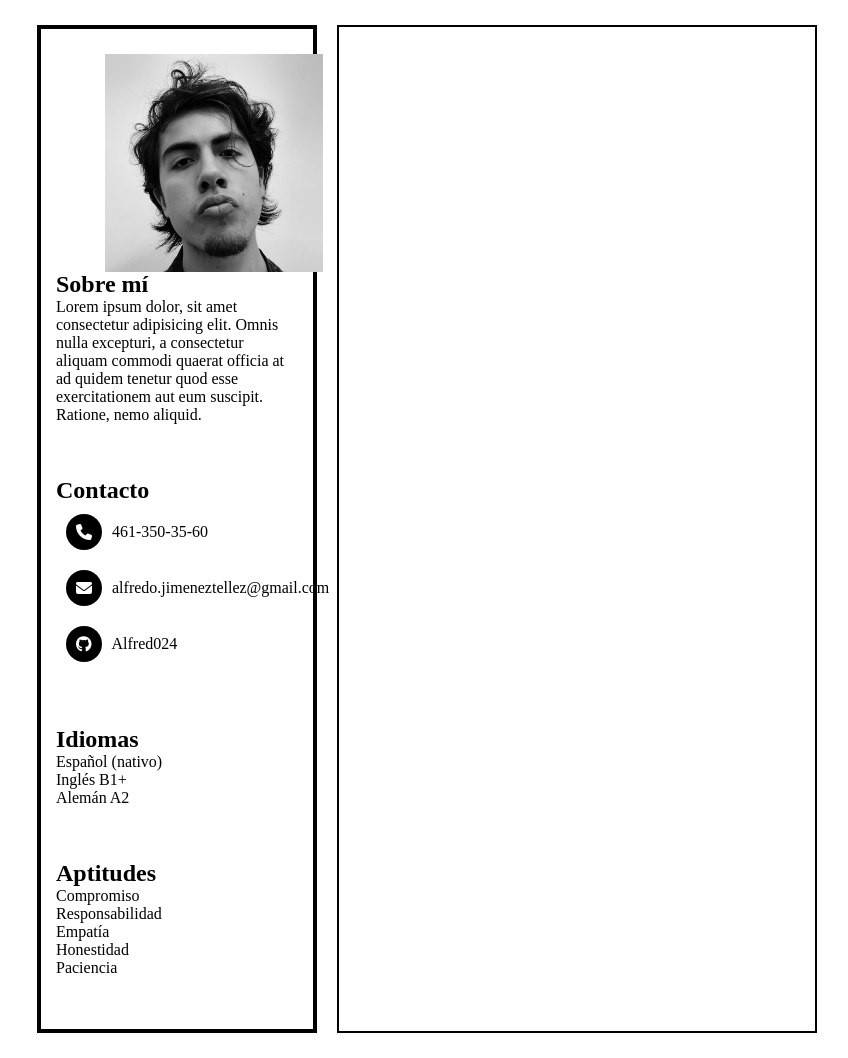
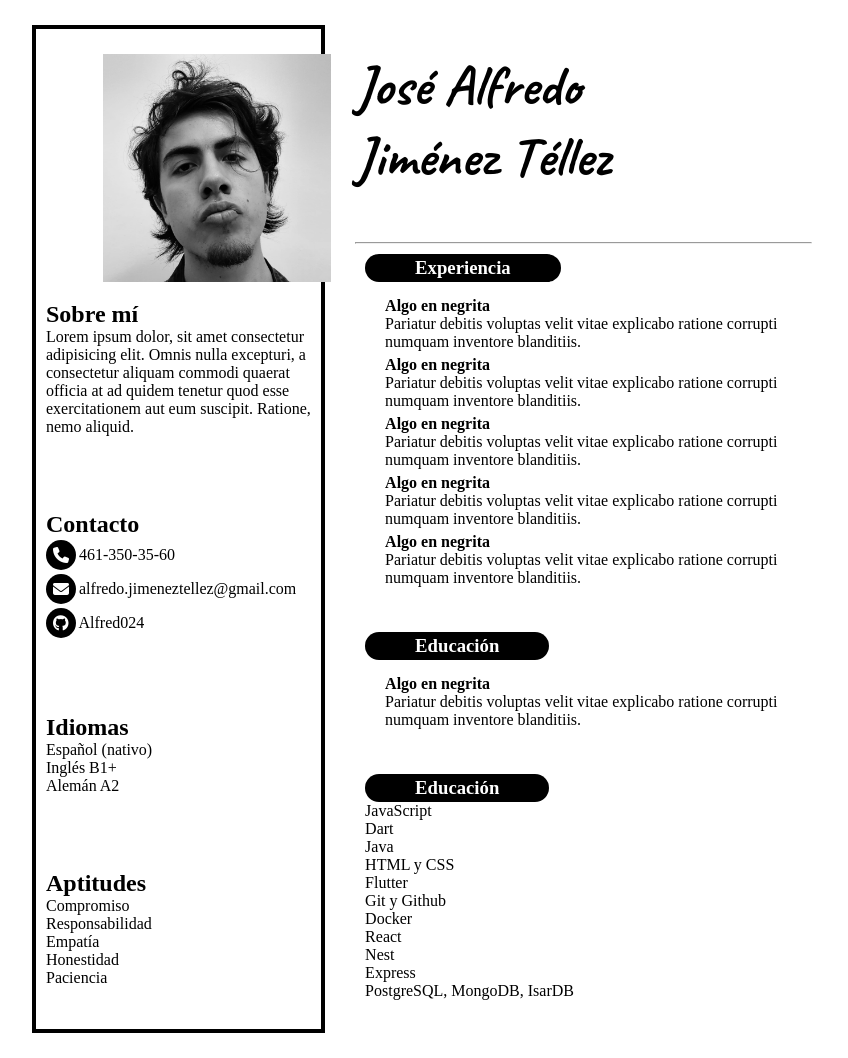
Before and after one commit to Alfred024/Html-CV, a plain HTML site: page index.html in a window 1280 px wide. Shown: the whole page, without its empty margins (213-1061 px from the left). Drawn offline with Linux system fonts and the light colour scheme.

Commit message:
Skils-Data-Container almost finish

```diff
--- a/index.html
+++ b/index.html
@@ -11,6 +11,11 @@
       src="https://kit.fontawesome.com/cdb751df44.js"
       crossorigin="anonymous"
     ></script>
+
+    <!-- Google Fonts -->
+    <link rel="preconnect" href="https://fonts.googleapis.com">
+    <link rel="preconnect" href="https://fonts.gstatic.com" crossorigin>
+    <link href="https://fonts.googleapis.com/css2?family=Caveat:wght@700&display=swap" rel="stylesheet">
 </head>
 
 <body>
@@ -70,6 +75,69 @@
         </div>
 
         <div class="Skils-Data-Container div-padding div-horizontal-margin">
+            <h1 class="Name-Title">José Alfredo <br>Jiménez Téllez</h1>
+            <hr class="Horizontal-Line">
+
+            <div class="Skils-Data-Container-Info">
+                <div>
+                    <h3 class="Skils-Data-Container-Title">Experiencia</h3>
+                    <ul class="Unorder-List1" >
+                        <li>
+                            <b>Algo en negrita</b>
+                            <p>Pariatur debitis voluptas velit vitae explicabo ratione corrupti numquam inventore blanditiis.</p>
+                        </li>
+
+                        <li>
+                            <b>Algo en negrita</b>
+                            <p>Pariatur debitis voluptas velit vitae explicabo ratione corrupti numquam inventore blanditiis.</p>
+                        </li>
+
+                        <li>
+                            <b>Algo en negrita</b>
+                            <p>Pariatur debitis voluptas velit vitae explicabo ratione corrupti numquam inventore blanditiis.</p>
+                        </li>
+
+                        <li>
+                            <b>Algo en negrita</b>
+                            <p>Pariatur debitis voluptas velit vitae explicabo ratione corrupti numquam inventore blanditiis.</p>
+                        </li>
+
+                        <li>
+                            <b>Algo en negrita</b>
+                            <p>Pariatur debitis voluptas velit vitae explicabo ratione corrupti numquam inventore blanditiis.</p>
+                        </li>
+                    </ul>
+                </div>
+
+                <div>
+                    <h3 class="Skils-Data-Container-Title">Educación</h3>
+                    <ul class="Unorder-List1">
+                        <li>
+                            <b>Algo en negrita</b>
+                            <p>Pariatur debitis voluptas velit vitae explicabo ratione corrupti numquam inventore blanditiis.</p>
+                        </li>
+                    </ul>
+                </div>
+
+                <div>
+                    <h3 class="Skils-Data-Container-Title">Educación</h3>
+                    <ul>
+                        <li>JavaScript</li>
+                        <li>Dart</li>
+                        <li>Java</li>
+                        <li>HTML y CSS</li>
+
+                        <li>Flutter</li>
+                        <li>Git y Github</li>
+                        <li>Docker</li>
+                        <li>React</li>
+                        <li>Nest</li>
+                        <li>Express</li>
+
+                        <li>PostgreSQL, MongoDB, IsarDB</li>
+                    </ul>
+                </div>
+            </div>
 
         </div>
 
--- a/styles/index.css
+++ b/styles/index.css
@@ -13,7 +13,7 @@ ul{
     list-style: none;
 }
 .div-padding{
-    padding: 25px 15px;
+    padding: 25px 10px;
 }
 .div-horizontal-margin{
     margin: 0px 10px;
@@ -32,7 +32,7 @@ ul{
 /* Left part of CV */
 .Personal-Data-Container{
     position: relative;
-    width: 35%;
+    width: 38%;
     height: 100%;
     border: solid black 4px;
 }
@@ -46,22 +46,54 @@ ul{
     width: 80%;
 }
 .Personal-Data-SubContainer{
+    margin-top: 20px;
     height: 80%;
     display: flex;
     flex-direction: column;
     justify-content: space-around;
 }
 .Icon{
-    padding: 10px;
+    padding: 7px;
     background-color: black;
     color: #ffffff;
     border-radius: 20px;
-    margin: 10px;
+    margin-block: 2px;
+    margin-right: 3px;
 }
 
 /* Right part of CV */
 .Skils-Data-Container{
-    width: 65%;
+    width: 62%;
     height: 100%;
-    border: solid black 2px;
 }
+.Name-Title{
+    height: 20%;
+    font-family: 'Caveat', cursive;
+    font-size: 3.5em;
+}
+.Skils-Data-Container-Title{
+    width: fit-content;
+    color: white;
+    background-color: black;
+    padding: 3px 50px;
+    border-radius: 20px;
+}
+.Skils-Data-Container-Info{
+    height: 80%;
+    padding: 10px;
+    display: flex;
+    flex-direction: column;
+    justify-content: space-between;
+}
+.Horizontal-Line{
+    color: black;
+    size: 0.5px;
+}
+.Unorder-List1{
+    padding-top: 10px;
+    padding-left: 15px;
+}
+
+.Unorder-List1 li{
+    margin: 5px;
+}
```
